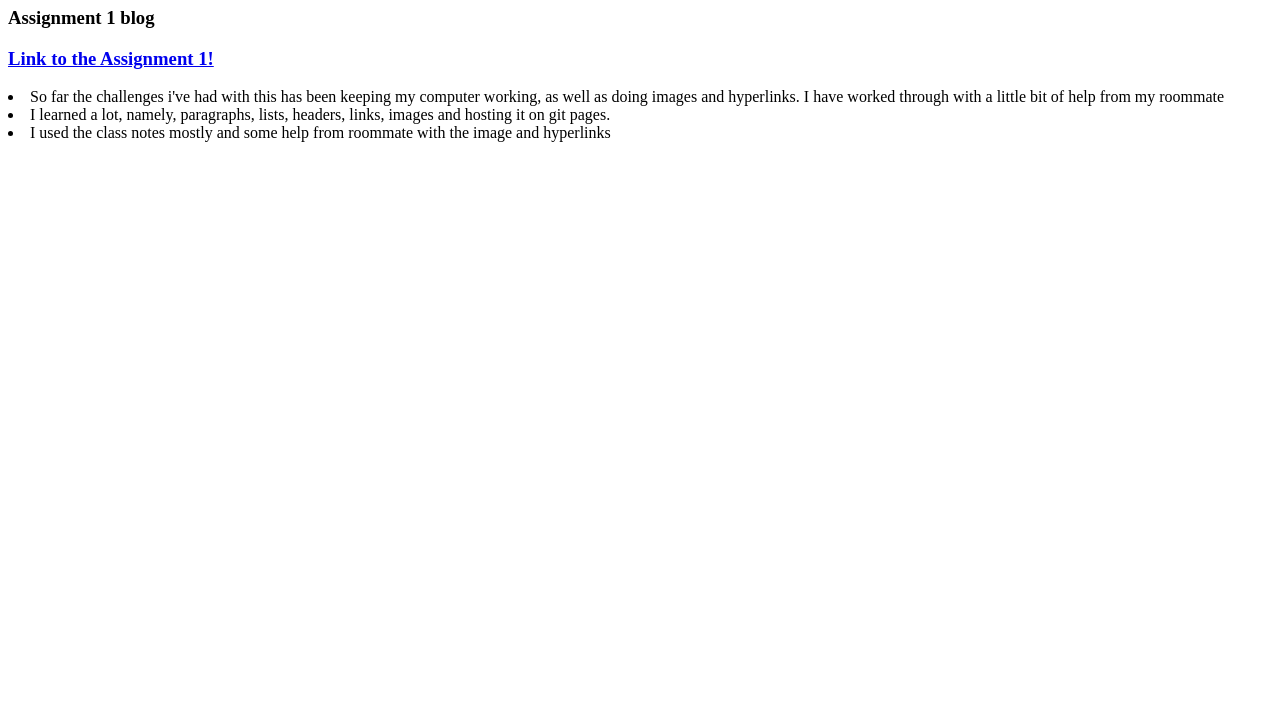
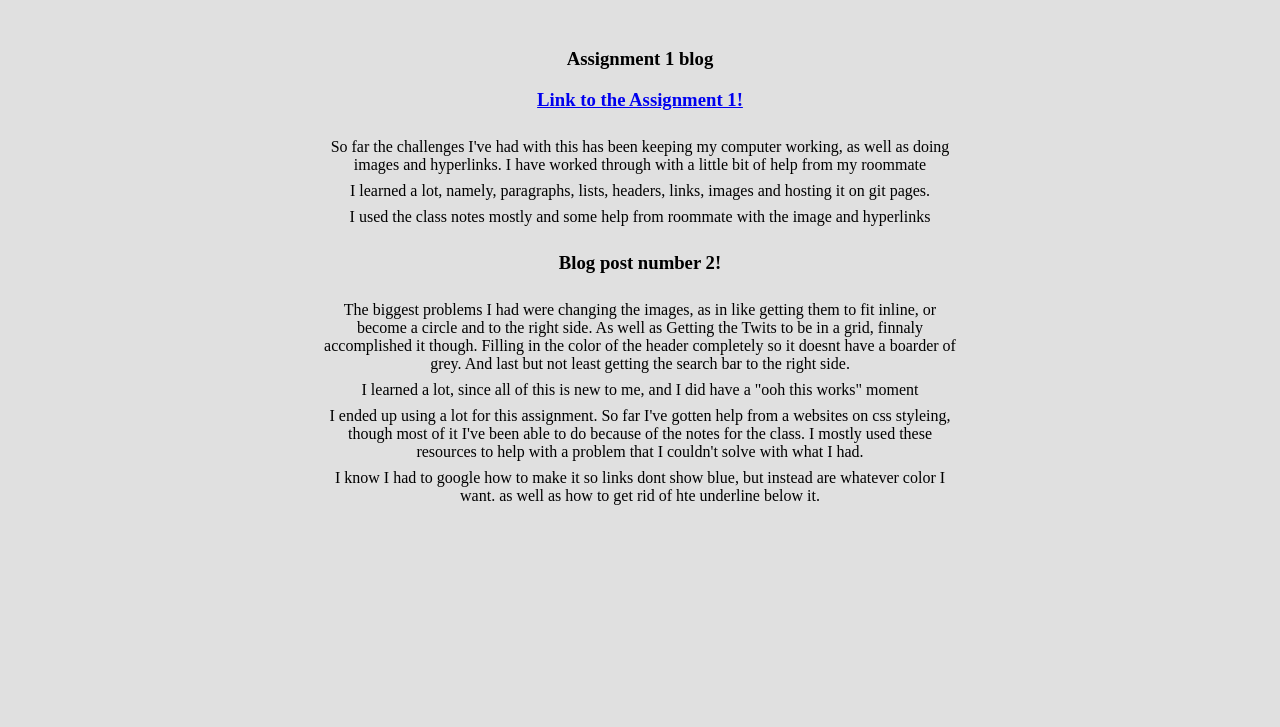
Before and after one commit to Guardian-Namick/Web-Dev-Assignment-1, a plain HTML site: page blog.html in a window 1280 px wide. Shown: the part 73-800 px from the top of the page. Drawn offline with Linux system fonts and the light colour scheme.

Commit message:
Add files via upload

```diff
--- a/blog.html
+++ b/blog.html
@@ -3,6 +3,9 @@
 <head>
 <meta charset="utf-8">
 <title> Nova Blog </title>
+
+    <link rel="stylesheet" href="style.css" media="screen">
+
 </head>
 <body>
 
@@ -17,7 +20,7 @@
 </h3>
 
 		<li>
-So far the challenges i've had with this has been keeping my computer working, as well as doing images and hyperlinks. I have worked through with a little bit of help from my roommate
+So far the challenges I've had with this has been keeping my computer working, as well as doing images and hyperlinks. I have worked through with a little bit of help from my roommate
 		</li>
 		<li>
 I learned a lot, namely, paragraphs, lists, headers, links, images and hosting it on git pages.
@@ -26,5 +29,22 @@ I learned a lot, namely, paragraphs, lists, headers, links, images and hosting i
 I used the class notes mostly and some help from roommate with the image and hyperlinks
 		</li>
 
+		<h3>
+			Blog post number 2!
+		</h3>
+
+		<li>
+			The biggest problems I had were changing the images, as in like getting them to fit inline, or become a circle and to the right side. As well as Getting the Twits to be in a grid, finnaly accomplished it though. Filling in the color of the header completely so it doesnt have a boarder of grey. And last but not least getting the search bar to the right side.
+		</li>
+		<li>
+			I learned a lot, since all of this is new to me, and I did have a "ooh this works" moment
+		</li>
+		<li>
+			I ended up using a lot for this assignment. So far I've gotten help from a websites on css styleing, though most of it I've been able to do because of the notes for the class. I mostly used these resources to help with a problem that I couldn't solve with what I had.
+		</li>
+		<li>
+			I know I had to google how to make it so links dont show blue, but instead are whatever color I want. as well as how to get rid of hte underline below it.
+		</li>
+
 </body>
 </html>
--- /dev/null
+++ b/style.css
@@ -0,0 +1,20 @@
+html{
+	background-color: #E0E0E0;
+	color: black;
+}
+
+
+li{
+	display: inline-block;
+	padding: 4px 25%;
+	width: 50%;
+	position: center;
+	text-align: center;
+}
+h3{
+	display: inline-block;
+	padding: 4px 25%;
+	width: 50%;
+	position: center;
+	text-align: center;
+}
```
